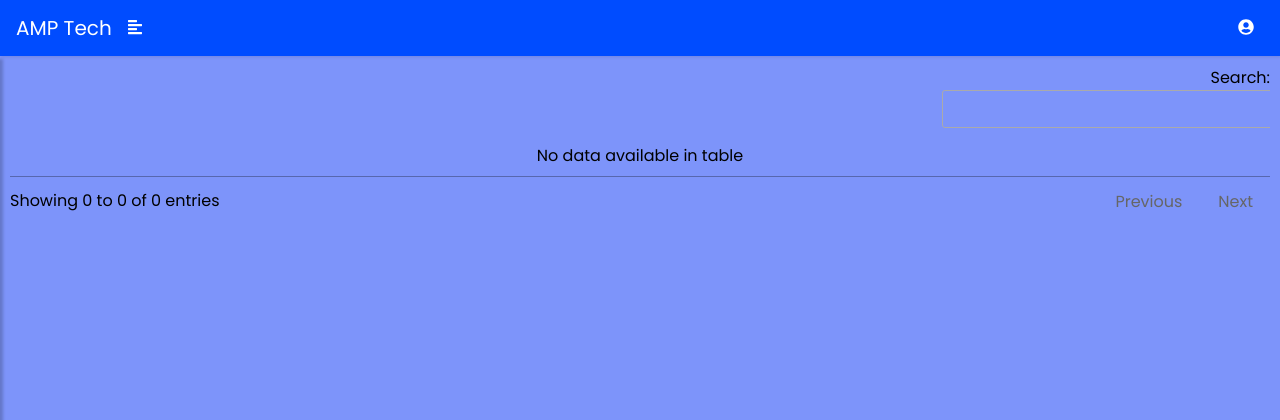
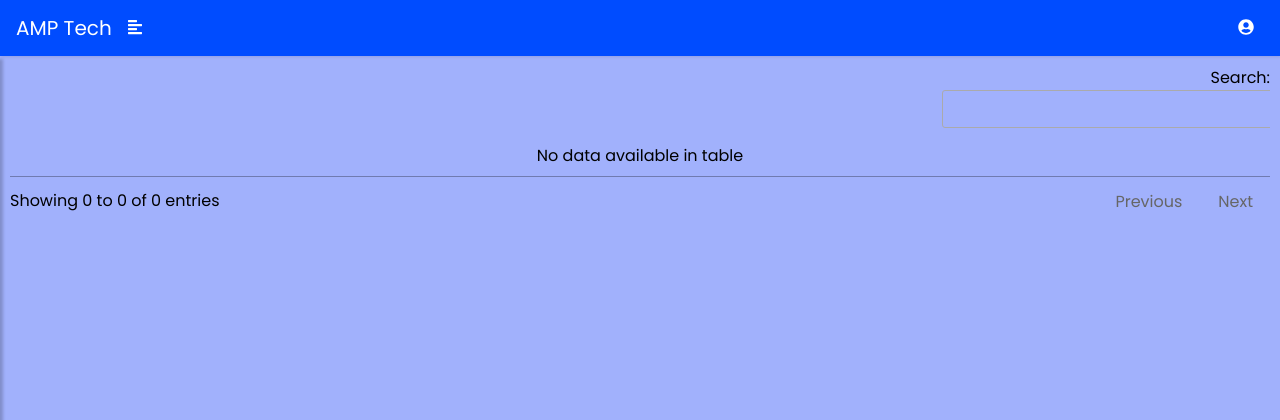
Before and after one commit to priyamshah112/AIP, a Django app: page /candidate/jobsboard in a window 1280 px wide. Shown: the top 420 px of the page. Run offline with Django 3.2, Linux system fonts and the light colour scheme; data that the repository does not hold is empty; some libraries are stand-ins or nearby versions.

Commit message:
Candidate color scheme update

```diff
--- a/candidate/static/candidate/css/base.css
+++ b/candidate/static/candidate/css/base.css
@@ -7,7 +7,7 @@ html {
 
 body {
     font-family: 'Poppins', sans-serif;
-    background: #7d94fa;
+    background: #a1b1fc;
     color: #000;
     max-width: 100%;
     overflow-x: hidden;
```
